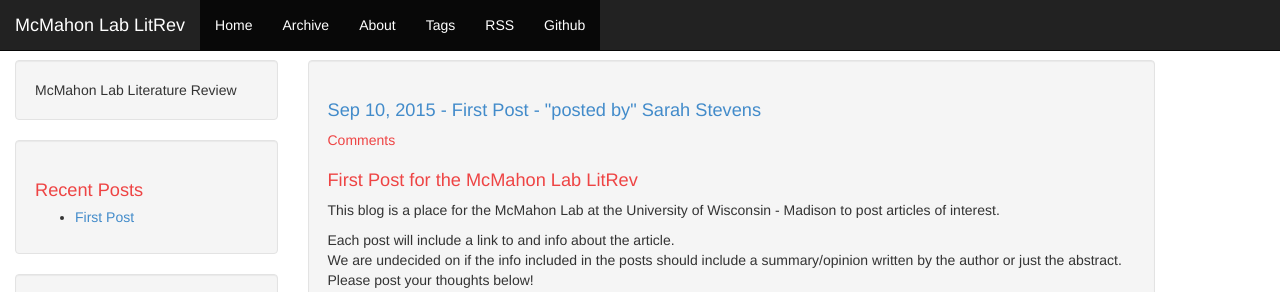
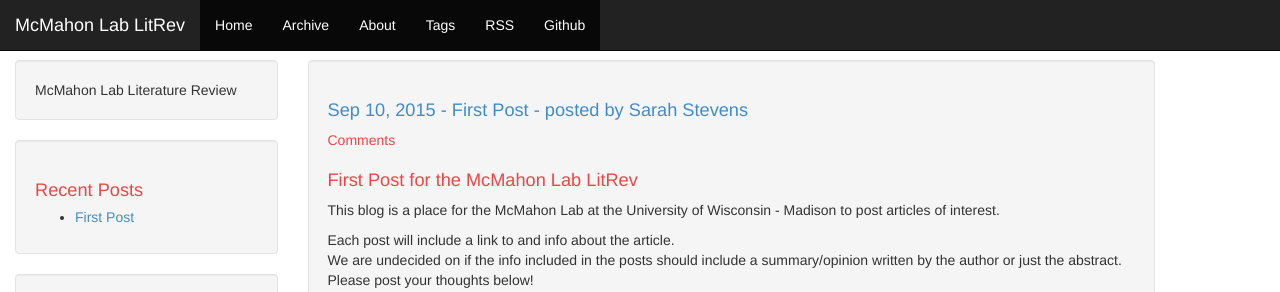
Before and after one commit to celawson87/LitRev, a Jekyll site: the page built from _posts/2015-09-10-first-post.md, in a window 1280 px wide. Shown: the top 292 px of the page. Built offline with Jekyll 4.4.1, drawn with Linux system fonts in a browser that asks for light colours; nearby versions of some CDN libraries; library files that are not in the unit come from our copies; Markdown is read by kramdown in place of the engine named in the settings; comment, search, counter and statistics services are not loaded.

```diff
--- a/_layouts/post.html
+++ b/_layouts/post.html
@@ -8,7 +8,7 @@
         <div class="col-md-9">
           <div class="article">
             <div class="well">
-                <h1><a href="{{ site.baseurl}}{{ page.url }}">{{ page.date | date: "%b %-d, %Y" }} - {{ page.title }} - "posted by" {{ page.author }}</a></h1>
+                <h1><a href="{{ site.baseurl}}{{ page.url }}">{{ page.date | date: "%b %-d, %Y" }} - {{ page.title }} - posted by {{ page.author }}</a></h1>
             {% if site.comments == true and page.comments == true and site.disqus != '' %}
                 <p class="author"><a href="#disqus_thread">Comments</a></p>
             {% endif %}
```
